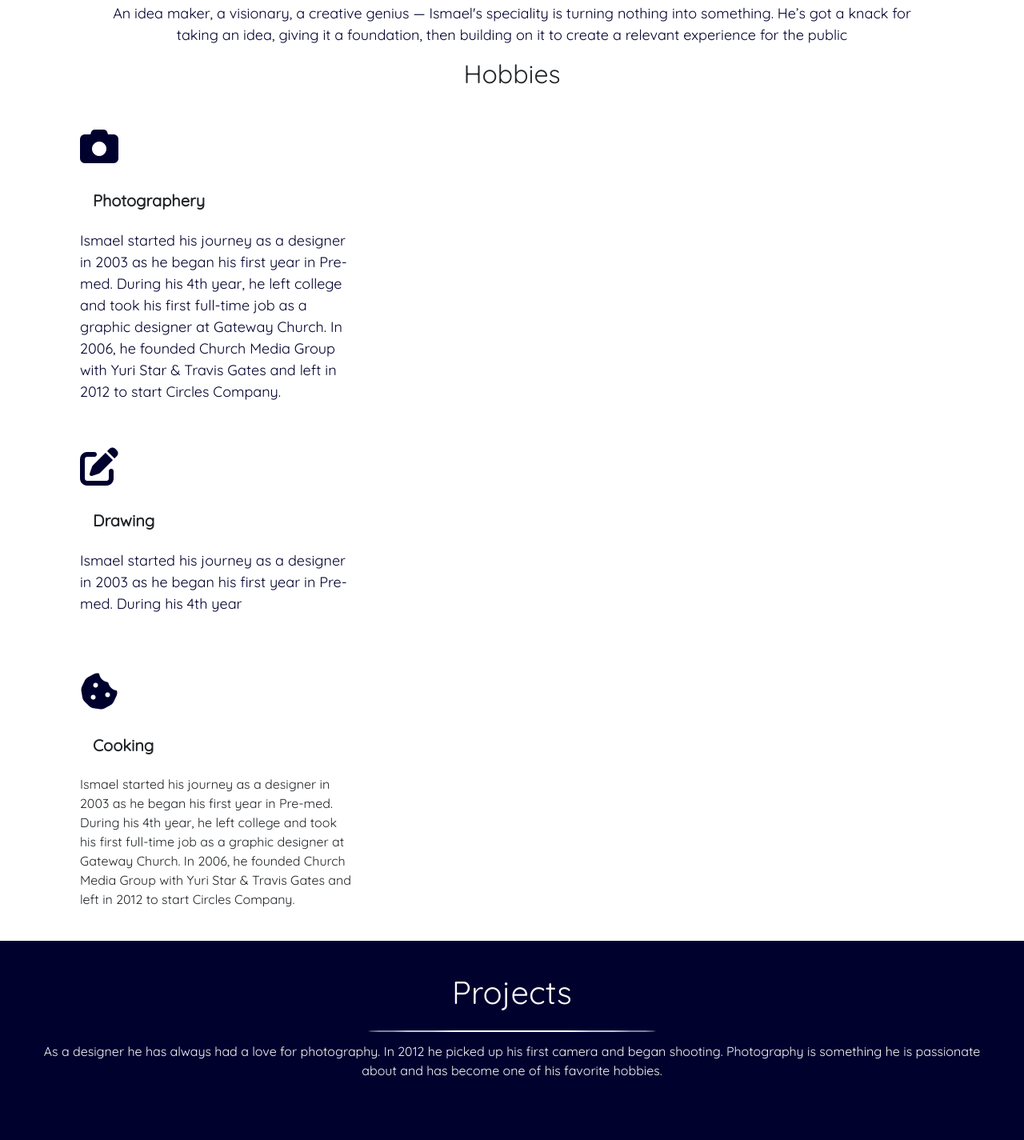
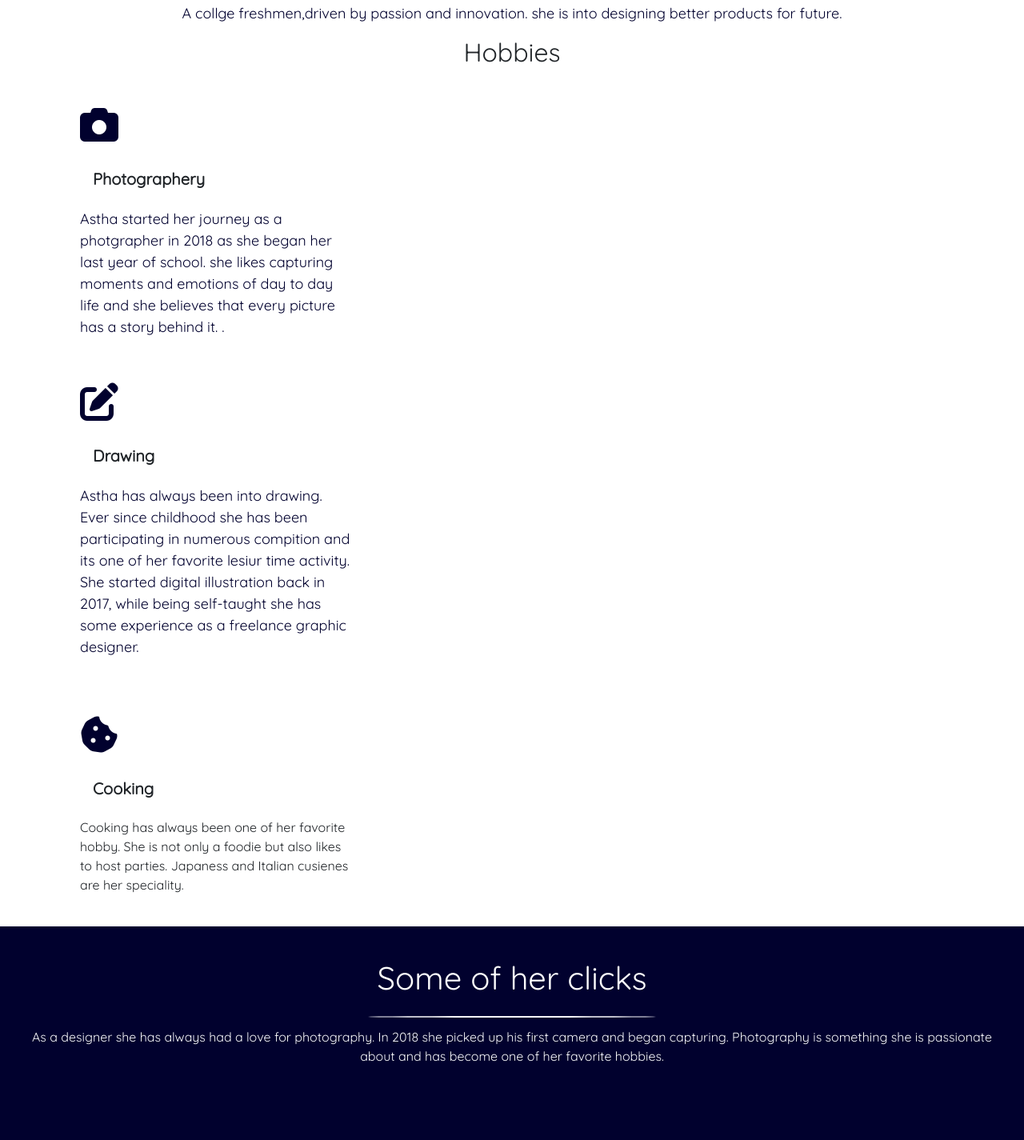
Before and after one commit to Astha-Ghosh/Astha-Ghosh.github.io, a plain HTML site: page index.html in a window 1280 px wide. Shown: the part 1055-2480 px from the top of the page at 80% size. Drawn offline with nearby package versions, Linux system fonts and the light colour scheme.

Commit message:
Add files via upload

```diff
--- a/index.html
+++ b/index.html
@@ -43,7 +43,7 @@
     <header id="header">
         <nav id="navbar" class="navbar navbar-expand-md">
             <a class="navbar-brand px-2 py-0" href="#">
-                Astha
+                Design Inc.
             </a>
             <button class="navabr-toggler bg-light" type="button" data-toggle="collapse" data-target="#navbar">
                 <div class="linel"></div>
@@ -77,12 +77,12 @@
                     </li>
                     <li class="nav-item">
                         <a href="#" class="nav-link m-2 text-capatlize">
-                            Testimonial
+                            Gear
                         </a>
                     </li>
                     <li class="nav-item">
                         <a href="#" class="nav-link m-2 text-capatlize">
-                            Contact Us
+                            Contact Me
                         </a>
                     </li>
 
@@ -104,10 +104,10 @@
             <div class="container-fluid">
                 <div class="row banner">
                     <div class="col-sm-10 heading">
-                        <h1 class="display-2 text-uppercase">Call Me Ash</h1>
+                        <h1 class="display-2 text-uppercase">Call Me Astha</h1>
                         <p>developer + designer + photographer </p>
                         <a href="#" class="btn btn-main btn-lg m-3">
-                            Contact Us
+                            Contact Me
                         </a>
                         <a href="#" class="btn btn-main btn-lg m-3">
                             Know More
@@ -134,9 +134,8 @@
                         <h1 class="mb-4">About Me</h1>
 
                         <span class="title-border"></span>
-                        <p>An idea maker, a visionary, a creative genius — Ismael's speciality is turning nothing into
-                            something. He’s got a knack for taking an idea, giving it a foundation, then building on it
-                            to create a relevant experience for the public</p>
+                        <p>A collge freshmen,driven by passion and innovation. she is into designing better products for
+                            future. </p>
                         <h2>Hobbies</h2>
                     </div>
                 </div>
@@ -147,11 +146,13 @@
                         <h5 class="p-3 font-weight-bold">
                             Photographery
                         </h5>
-                        <p>Ismael started his journey as a designer in 2003 as he began his first year in Pre-med.
-                            During his 4th year,
-                            he left college and took his first full-time job as a graphic designer at Gateway Church.
-                            In 2006, he founded Church Media Group with Yuri Star & Travis Gates and left in 2012 to
-                            start Circles Company. </p>
+                        <p>Astha started her journey as a photgrapher in 2018 as she began her last year of school.
+                            she likes capturing moments and emotions of day to day life and she believes that every
+                            picture has a story behind it.
+
+
+
+                            . </p>
                     </div>
                 </div>
                 <div class="col-lg-4 my-2 py-3">
@@ -159,20 +160,21 @@
                     <h5 class="p-3 font-weight-bold">
                         Drawing
                     </h5>
-                    <p>Ismael started his journey as a designer in 2003 as he began his first year in Pre-med.
-                        During his 4th year</p>
+                    <p>Astha has always been into drawing. Ever since childhood she has been participating in numerous
+                        compition and its one of her favorite lesiur time activity.
+                        She started digital illustration back in 2017, while being self-taught she has some experience
+                        as a freelance graphic designer.
+
+                    </p>
                 </div>
-        </div>
+            </div>
             <div class="col-lg-4 my-2 py-3">
                 <i class="fas fa-cookie-bite fa-3x mb-3"></i>
                 <h5 class="p-3 font-weight-bold">
                     Cooking
                 </h5>
-                <p>Ismael started his journey as a designer in 2003 as he began his first year in Pre-med.
-                    During his 4th year,
-                    he left college and took his first full-time job as a graphic designer at Gateway Church.
-                    In 2006, he founded Church Media Group with Yuri Star & Travis Gates and left in 2012 to
-                    start Circles Company. </p>
+                <p>Cooking has always been one of her favorite hobby. She is not only a foodie but also likes to host
+                    parties. Japaness and Italian cusienes are her speciality. </p>
             </div>
 
         </div>
@@ -188,12 +190,12 @@
             <div class=" project mb-4">
                 <div class="row text-center m-4">
                     <div class="col-md-12 text-center">
-                        <h1 class="mb-4">Projects</h1>
+                        <h1 class="mb-4">Some of her clicks</h1>
                         <span class="title-border"></span>
-                        <p class="text-light"> As a designer he has always had a love for photography.
-                            In 2012 he picked up his first camera and began shooting.
-                            Photography is something he is passionate about and
-                            has become one of his favorite hobbies.</p>
+                        <p class="text-light"> As a designer she has always had a love for photography.
+                            In 2018 she picked up his first camera and began capturing.
+                            Photography is something she is passionate about and
+                            has become one of her favorite hobbies.</p>
 
                     </div>
                 </div>
@@ -387,13 +389,7 @@
                             <p>asthaghosh@photonmail.com</p>
                         </div>
                     </div>
-                    <div class="row-contrast">
-                        <div class="col-md-4 text-center">
-                            <i class="fas fa-map-marker fa-3x color"></i>
-                            <h3 class="mt-3">Adress</h3>
-                            <p>Kolkata</p>
-                        </div>
-                    </div>
+
                     <div class="row justify-content-center">
                         <div class="col-lg-10 md-8">
                             <form>
```
